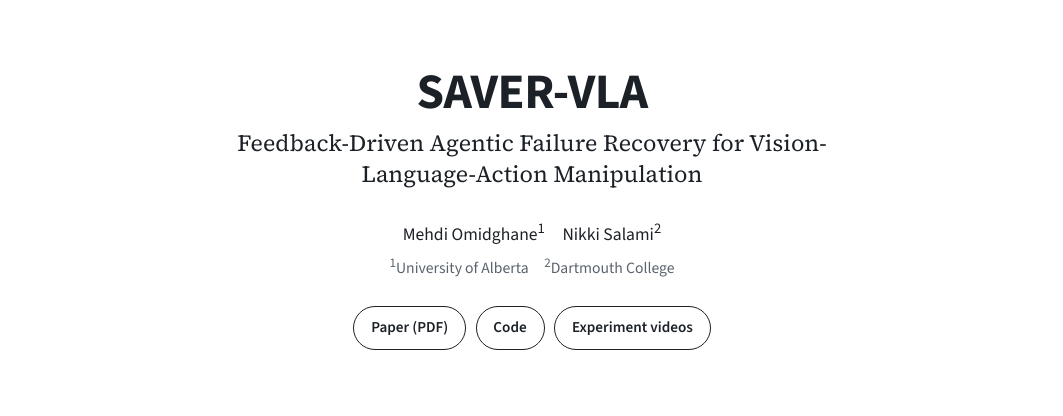
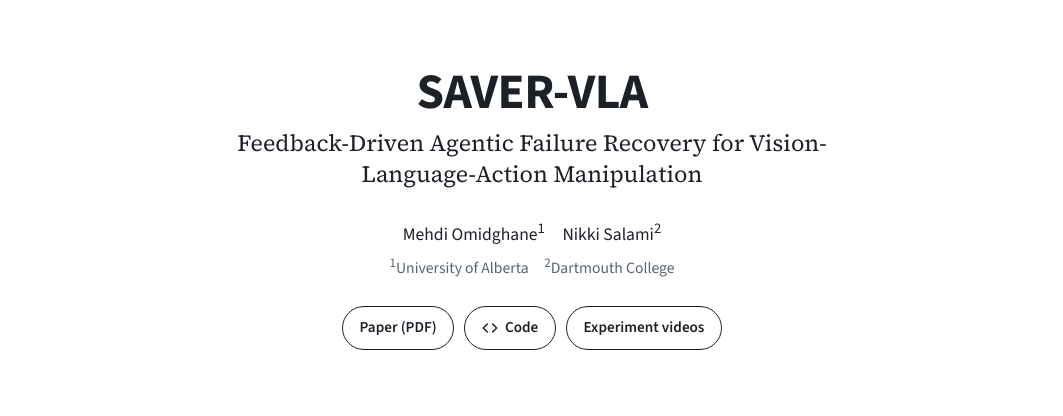
Before and after one commit to mehdiomid/saver-vla, a plain HTML site: page index.html in a window 1280 px wide. Shown: the top 416 px of the page, without its empty margins (108-1171 px from the left). Drawn offline with nearby package versions, Linux system fonts and the light colour scheme.

Commit message:
Update code link in the project page

```diff
--- a/index.html
+++ b/index.html
@@ -231,7 +231,14 @@ footer { border-top: 1px solid var(--rule); padding: 2rem 0 3rem; font-family: v
   <p class="affil"><sup>1</sup>University of Alberta&ensp;&ensp;<sup>2</sup>Dartmouth College</p>
   <div class="links">
     <a class="btn" href="paper/saver-vla-corl2026.pdf" target="_blank" rel="noopener">Paper (PDF)</a>
-    <a class="btn" href="https://github.com/mehdiomid/saver-vla" target="_blank" rel="noopener">Code</a>
+    <a class="btn" href="https://github.com/mehdiomid/saver-vla" target="_blank" rel="noopener">
+  <svg width="16" height="16" viewBox="0 0 24 24" fill="none" stroke="currentColor"
+       stroke-width="2.2" stroke-linecap="round" stroke-linejoin="round" aria-hidden="true">
+    <polyline points="8 6 2 12 8 18"></polyline>
+    <polyline points="16 6 22 12 16 18"></polyline>
+  </svg>
+  Code
+</a>
     <a class="btn" href="#experiments">Experiment videos</a>
   </div>
 </header>
```
